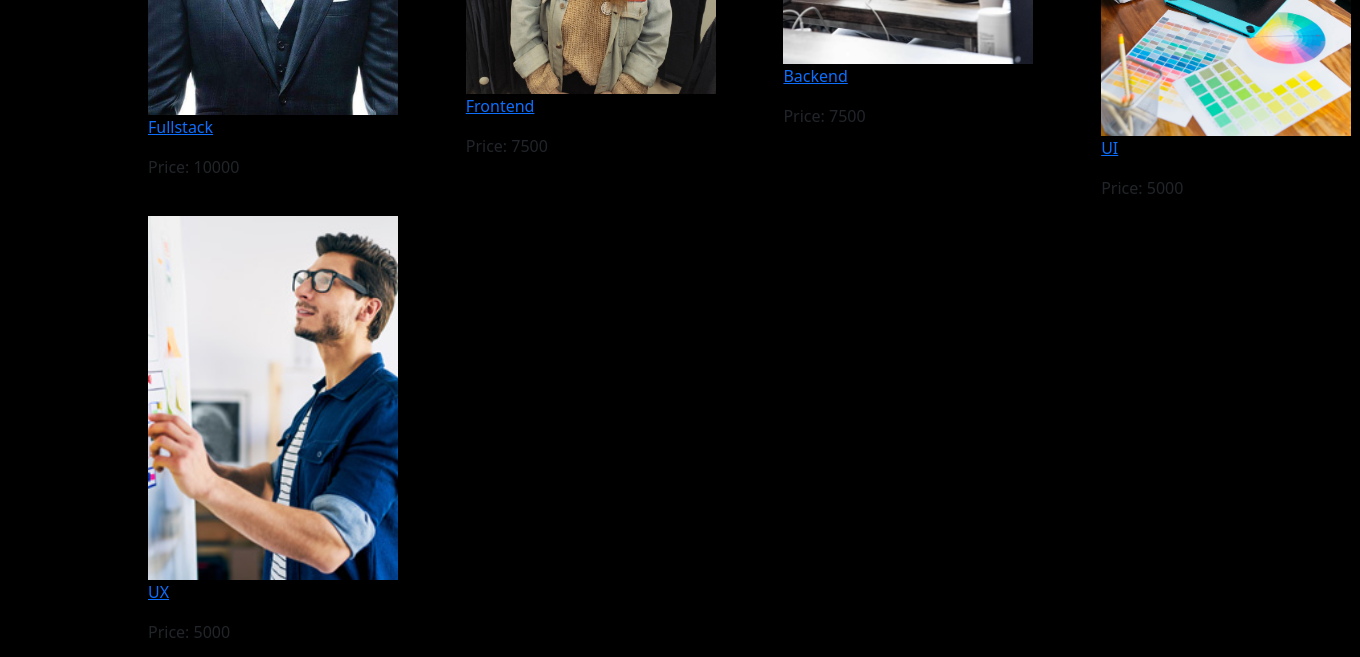
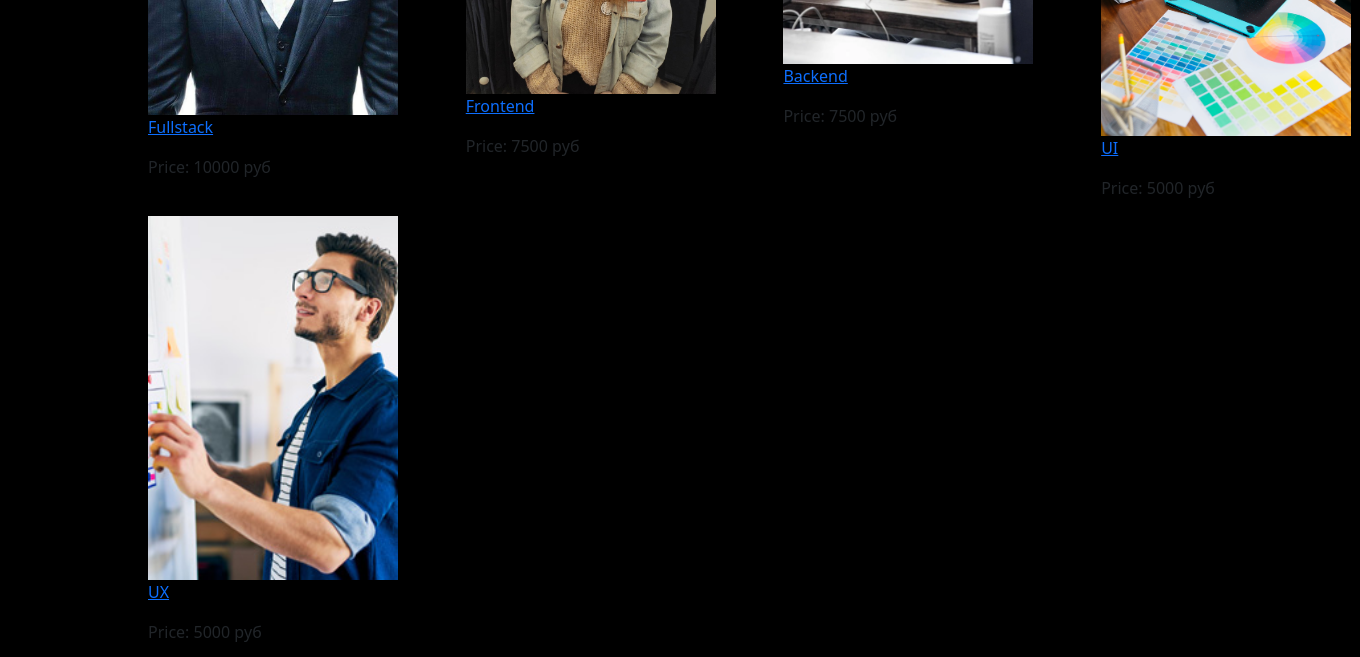
Before and after one commit to Shadowik2306/FlaskProj, a Flask app: page / in a window 1360 px wide. Shown: the part 336-993 px from the top of the page. Run offline with Flask 2, Linux system fonts and the light colour scheme; data comes from the database, SQL or seed files in the repository; both versions use the stored data as it was after the commit; some libraries are stand-ins or nearby versions.

Commit message:
Release+

```diff
--- a/main.py
+++ b/main.py
@@ -153,6 +153,8 @@ def bag():
     if request.method == 'POST':
         db_sess = db_session.create_session()
         k = list(db_sess.query(Bag).filter(Bag.user_id == current_user.id))[0]
+        for i in k.lst.split(', '):
+            db_sess.query(Products).get(i).sold = 1
         db_sess.delete(k)
         db_sess.commit()
         return redirect('/thanks')
--- a/templates/main.html
+++ b/templates/main.html
@@ -18,7 +18,7 @@
          <p class="product-title">
              <a href="{{ product.id }}">{{ product.name }}</a>
          </p>
-         <p class="product-price">Price: {{ product.cost}}</p>
+         <p class="product-price">Price: {{ product.cost }} руб</p>
          </div>
          {% endfor %}
      </div>
```
Also changed, not shown: db/blogs.db.
